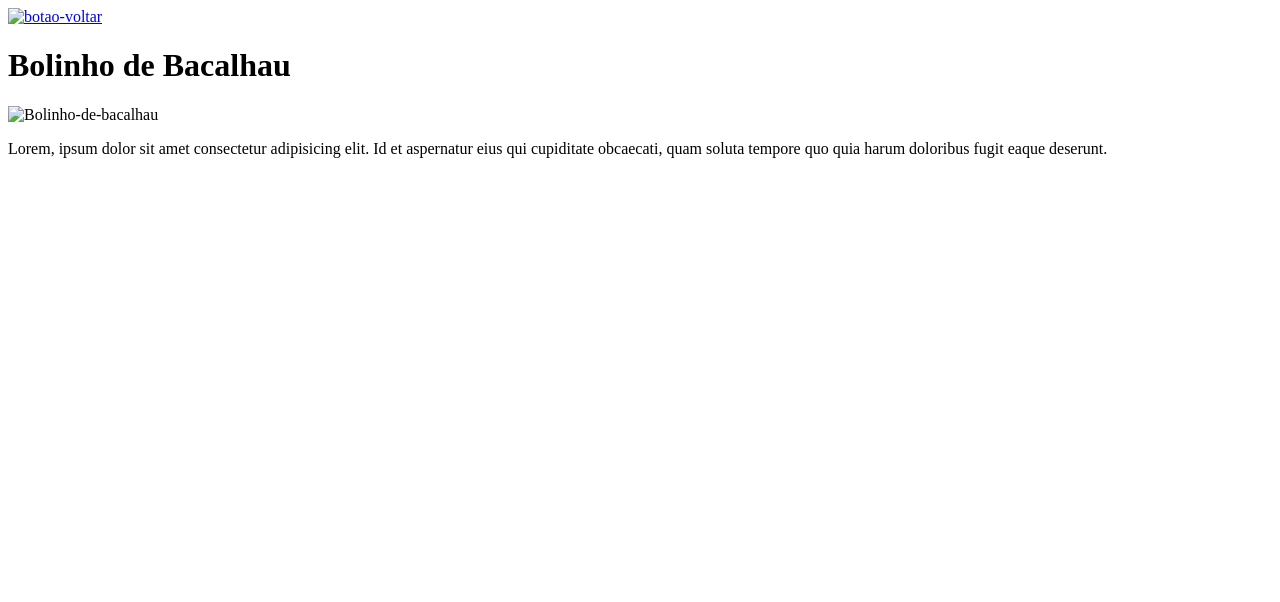
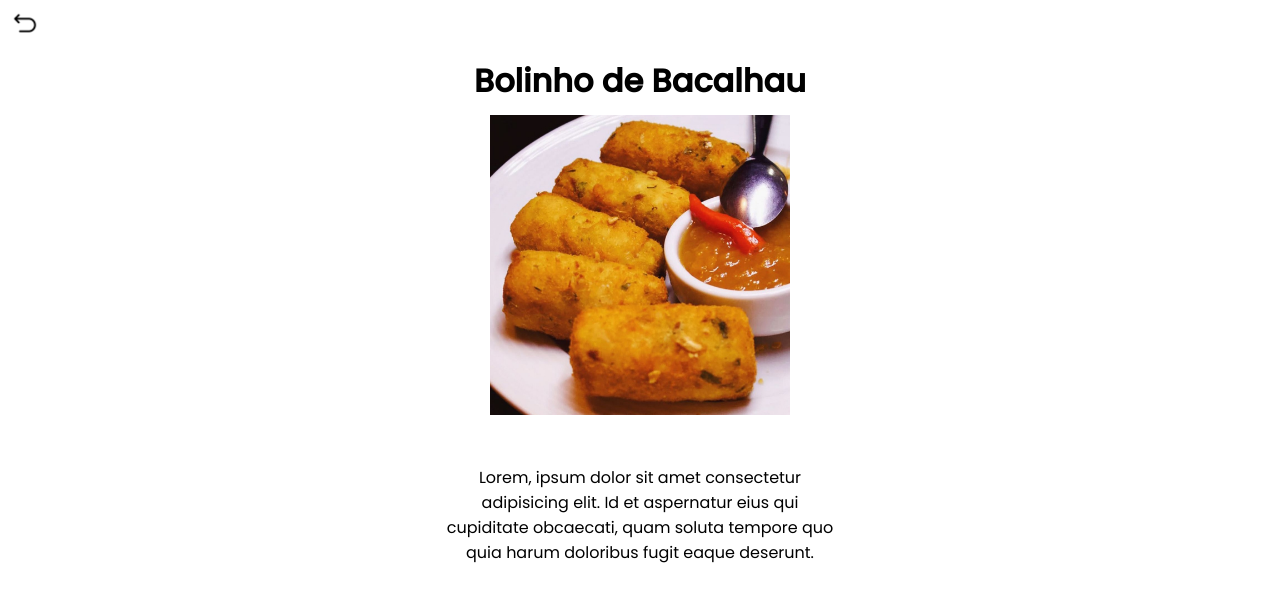
Before and after one commit to lcpires/Site-Cardapio-Calcada-Alta, a plain HTML site: page pages/pg01.html in a window 1280 px wide. Drawn offline with Linux system fonts and the light colour scheme; the site is published under a folder, as on GitHub Pages, so addresses that start at the root find nothing.

Commit message:
ajustes
ajustes das imgs

```diff
--- a/pages/pg01.html
+++ b/pages/pg01.html
@@ -4,12 +4,12 @@
     <meta charset="UTF-8">
     <meta name="viewport" content="width=device-width, initial-scale=1.0">
     <title>Bolinho de Bacalhau</title>
-    <link rel="stylesheet" href="/styles/stylepg01.css">
+    <link rel="stylesheet" href="../styles/stylepg01.css">
 </head>
 <body>
     <header>
             <a class="bnt-voltar" href="/index.html">
-                <img src="/imagens/button-voltar.png" alt="botao-voltar">
+                <img src="../imagens/button-voltar.png" alt="botao-voltar">
             </a>
     </header>
     <main>
@@ -17,7 +17,7 @@
             <h1>
                 Bolinho de Bacalhau
             </h1>
-            <img class="img-bolinho-bacalhau" src="/imagens/bolinho-de-bacalhau.jpg" alt="Bolinho-de-bacalhau">
+            <img class="img-bolinho-bacalhau" src="../imagens/bolinho-de-bacalhau.jpg" alt="Bolinho-de-bacalhau">
             <p>
                 Lorem, ipsum dolor sit amet consectetur adipisicing elit. Id et aspernatur eius qui cupiditate obcaecati, quam soluta tempore quo quia harum doloribus fugit eaque deserunt.
             </p>
```
Also changed, not shown: index.html (+3 -3 lines).
